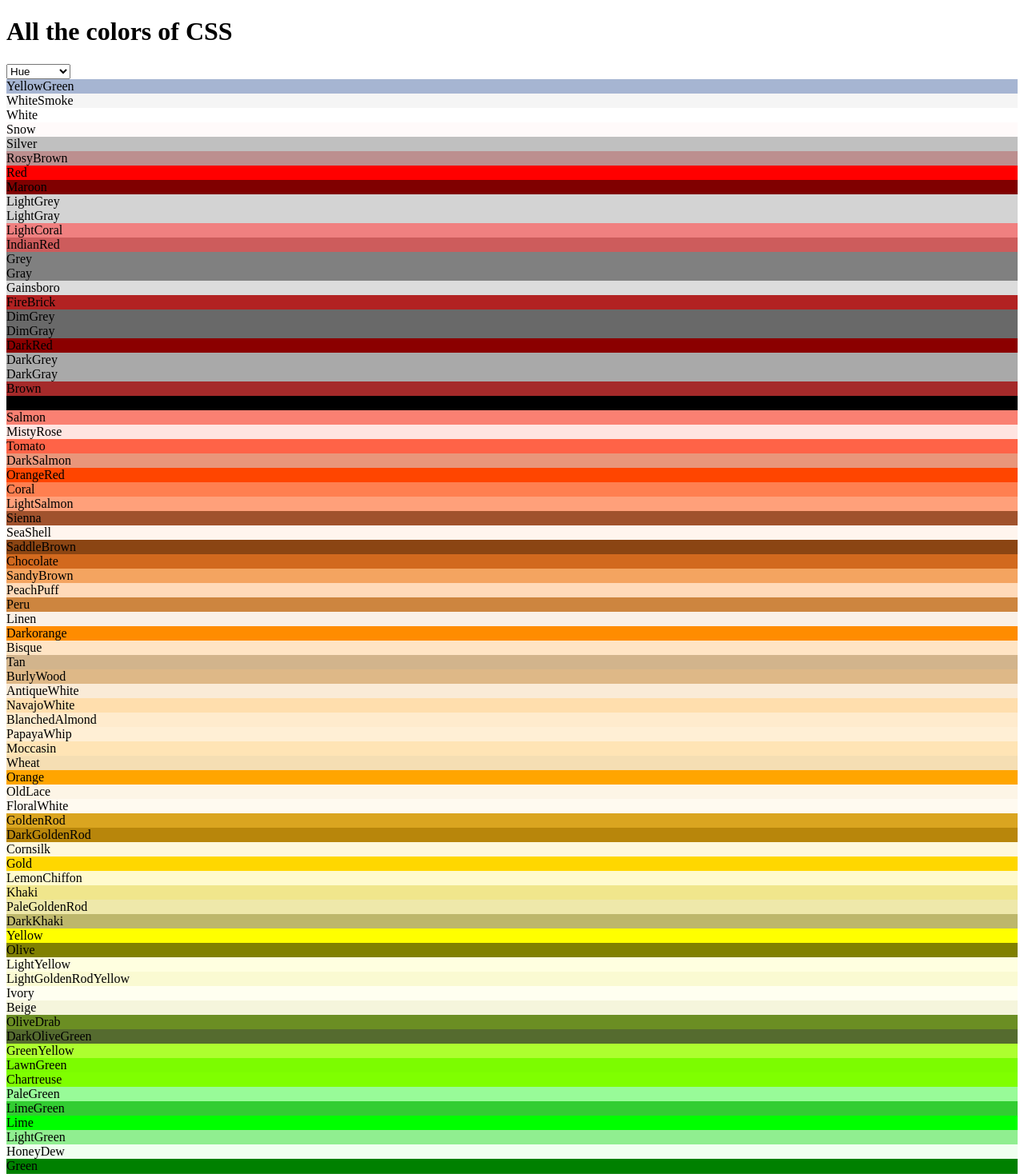
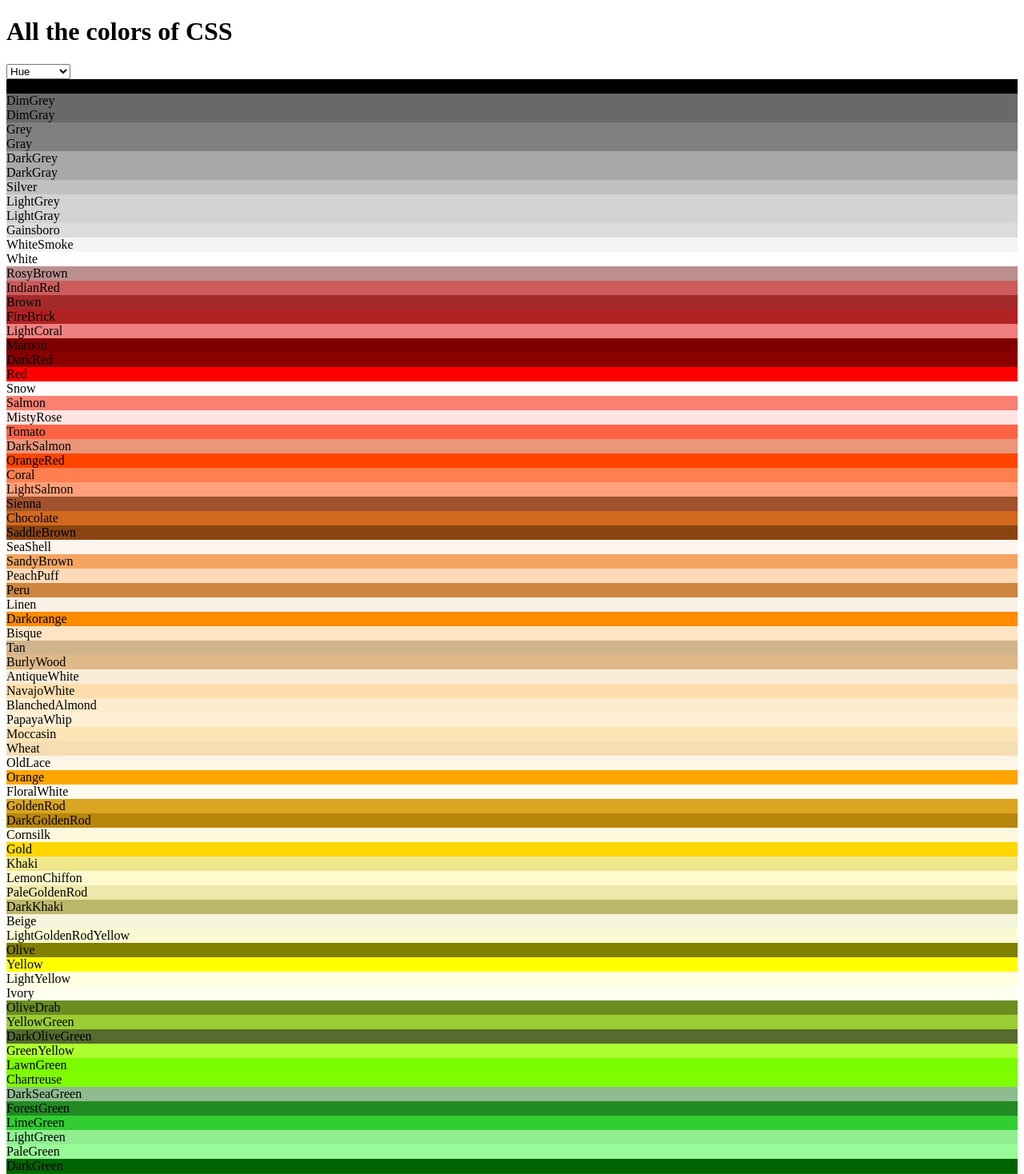
Before and after one commit to juhanakristian/all-the-colors, a Next.js app: page / in a window 1280 px wide. Shown: the top 1468 px of the page at 80% size. Built offline with nearby package versions, Linux system fonts and the light colour scheme.

Commit message:
fix sorting

```diff
--- a/components/Color.jsx
+++ b/components/Color.jsx
@@ -1,4 +1,4 @@
-export default function Color({ name, value }) {
+export default function Color({ name, value, hsl }) {
   function handleClick() {
     navigator.clipboard.writeText(name);
   }
@@ -10,7 +10,8 @@ export default function Color({ name, value }) {
       onClick={handleClick}
     >
       <div className="bg-gray-700 text-white text-xs p-1 flex lowercase">
-        {name}
+        <span>{name}</span>
+        {/* <span>{`HSL: ${hsl.h} ${hsl.s} ${hsl.l}`}</span> */}
       </div>
     </div>
   );
--- a/pages/index.js
+++ b/pages/index.js
@@ -40,7 +40,6 @@ const colors = [
   { name: "DarkSalmon", value: "#E9967A" },
   { name: "DarkSeaGreen", value: "#8FBC8F" },
   { name: "DarkSlateBlue", value: "#483D8B" },
-  { name: "DarkSlateGray", value: "#2F4F4F" },
   { name: "DarkSlateGrey", value: "#2F4F4F" },
   { name: "DarkTurquoise", value: "#00CED1" },
   { name: "DarkViolet", value: "#9400D3" },
@@ -150,19 +149,25 @@ const colors = [
   { name: "White", value: "#FFFFFF" },
   { name: "WhiteSmoke", value: "#F5F5F5" },
   { name: "Yellow", value: "#FFFF00" },
-  { name: "YellowGreen", value: "#9ACD" },
+  { name: "YellowGreen", value: "#9ACD32" },
 ];
 
 function sortByLightness(a, b) {
   const aHSL = RGBToHSL(...hexToRGB(a.value));
   const bHSL = RGBToHSL(...hexToRGB(b.value));
 
-  return aHSL.l > bHSL.l ? 1 : -1;
+  return aHSL.l > bHSL.l ? -1 : 1;
 }
 
 function sortByHue(a, b) {
   const aHSL = RGBToHSL(...hexToRGB(a.value));
   const bHSL = RGBToHSL(...hexToRGB(b.value));
+
+  if (aHSL.h === bHSL.h) {
+    if (aHSL.s === bHSL.s) return aHSL.l > bHSL.l ? 1 : -1;
+
+    return aHSL.s > bHSL.s ? 1 : -1;
+  }
 
   return aHSL.h > bHSL.h ? 1 : -1;
 }
@@ -172,10 +177,15 @@ export default function Home() {
 
   const sortFunctions = {
     hue: sortByHue,
-    ligthness: sortByLightness,
+    lightness: sortByLightness,
   };
 
-  const sortedColors = [...colors];
+  const colorsWithHSL = colors.map((color) => ({
+    ...color,
+    hsl: RGBToHSL(...hexToRGB(color.value)),
+  }));
+
+  const sortedColors = [...colorsWithHSL];
   sortedColors.sort(sortFunctions[sortBy]);
 
   return (
@@ -190,10 +200,9 @@ export default function Home() {
           All the colors of CSS
         </h1>
         <select
-          className="p-2 m-4 ml-0"
+          className="p-2 m-4 ml-0 rounded-md"
           onChange={(e) => {
             setSortBy(e.target.value);
-            console.log(e.target.value);
           }}
           value={sortBy}
         >
```
